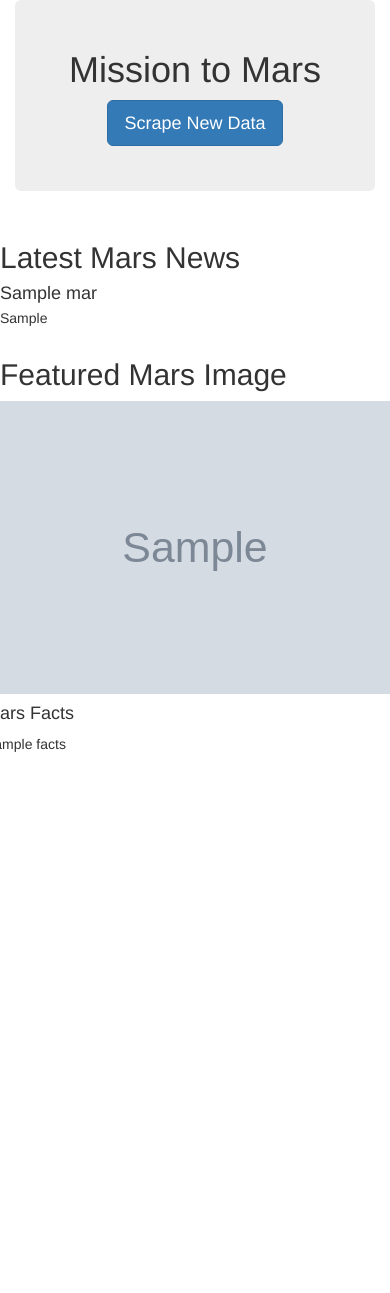
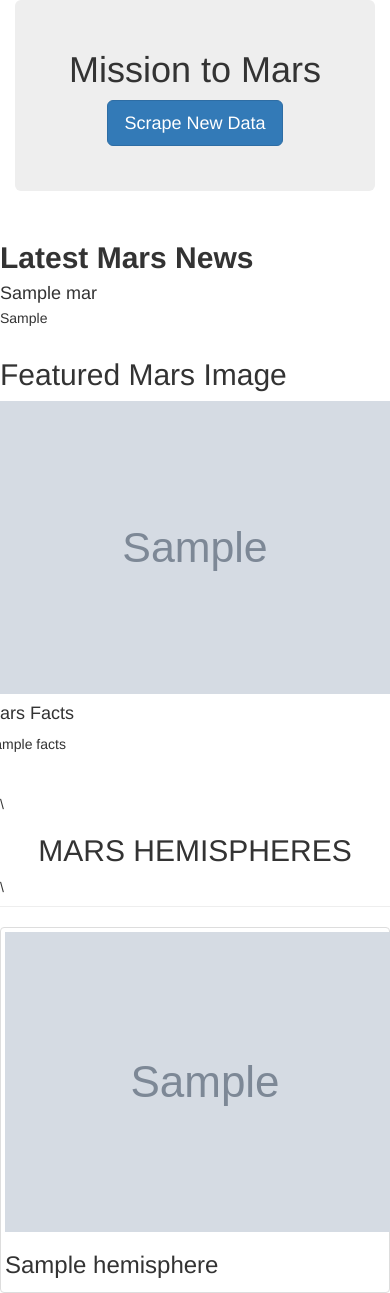
Before and after one commit to chenylk/Mission-to-Mars, a Flask app: page / in a window 390 px wide; the page is wider, and only the part inside the window is pictured. Before the commit the page ends 752 px from the top of that part, so only its background shows below. Run offline with Flask 2, Linux system fonts and the light colour scheme; grey boxes marked "Sample" are stand-in pictures; a database or web service that is not in the repository returns one stand-in record (values such as "Sample title"); some libraries are stand-ins or nearby versions.

Commit message:
final scraping code and update index html file for template(deliverables)

```diff
--- a/scraping.py
+++ b/scraping.py
@@ -21,7 +21,6 @@ def scrape_all():
     }
 
     browser.quit()
-    print(data)
     return data
 
 def mars_news(browser):
--- a/templates/index.html
+++ b/templates/index.html
@@ -1,50 +1,76 @@
 <!DOCTYPE html>
 <html lang="en">
   <head>
-        <meta charset="UTF-8">
-        <meta name="viewport" content="width=device-width, initial-scale=1.0">
+    <meta charset="UTF-8" />
+    <meta name="viewport" content="width=device-width, initial-scale=1.0" />
     <meta http-equiv="X-UA-Compatible" content="ie=edge" />
     <title>Mission to Mars</title>
-        <link rel='stylesheet' href='https://maxcdn.bootstrapcdn.com/bootstrap/3.3.7/css/bootstrap.min.css'>
+    <link
+      rel="stylesheet"
+      href="https://maxcdn.bootstrapcdn.com/bootstrap/3.3.7/css/bootstrap.min.css"
+    />
   </head>
   <body>
-        <div class='container'>
-            <div class='jumbotron text-center'>
+    <div class="container">
+      <!-- Add Jumbotron to Header -->
+      <div class="jumbotron text-center">
         <h1>Mission to Mars</h1>
-                <p><a class='btn btn-primary btn-lg' href='/scrape'
-                            role='button'>Scrape New Data</a></p>
+        <!-- Add a button to activate scraping script -->
+        <p><a class="btn btn-primary btn-lg" href="/scrape" role="button">Scrape New Data</a></p>
       </div>
-        </div>
-        <!-- Mars News-->
-        <div class='row' id='mars-news'>
-            <div class='col-md-12'>
-                <div class='media'>
-                    <div class='media-body'>
-                        <h2>Latest Mars News</h2>
-                        <h4 class='media-heading'>{{mars.news_title}}</h4>
-                        <p>{{mars.news_paragraph}}</p>
+
+      <!-- Add section for Mars News -->
+      <div class="row" id="mars-news">
+        <div class="col-xs-12.col-md-12">
+          <div class="media">
+            <div class="media-body">
+              <h2><strong>Latest Mars News</strong></h2>
+              <h4 class="media-heading">{{ mars.news_title }}</h4>
+              <p>{{ mars.news_paragraph }}</p>
             </div>
           </div>
         </div>
       </div>
 
-        <!-- Featured Image-->
-        <!-- First level-->
-        <div class='row' id='mars-featured-image'>
-            <!-- Second level-->
-            <div class='col-md-8'>
+      <!-- Section for Featured Image and Facts table -->
+      <div class="row" id="mars-featured-image">
+        <div class="col-xs-8.col-md-8">
           <h2>Featured Mars Image</h2>
-                <img src='{{mars.featured_image}}' class='img-responsive' alt='Responsive image'>
-            </div>
-            <div class='col-md-4'>
-                <!--Mars Facts-->
-                <div class='row' id='mars-facts'>
-                    <h4>Mars Facts</h4>
-                    {{mars.facts|safe}}
+
+          <!-- if images is False/None/non-existent, then default to error message -->
+          <img
+            src="{{mars.featured_image | default('static/images/error.png', true) }}"
+            class="img-responsive"
+            alt="Responsive image"
+          />
         </div>
 
+        <div class="col-xs-4.col-md-4">
+          <!-- Mars Facts -->
+          <div class="row" id="mars-facts">
+            <h4>Mars Facts</h4>
+            {{ mars.facts | safe }}
+          </div>
         </div>
       </div>
 
+      <!-- Section for Mars Hemispheres -->
+      <div class="row" id="mars-hemispheres">
+        <div class="page-header">
+          \<h2 class="text-center"><p class="text-uppercase">Mars Hemispheres</p></h2>\
+        </div>
+
+        {% for hemisphere in mars.hemispheres %}
+        <div class="col-xs-6.col-md-6">
+          <div class="img-thumbnail">
+            <img src="{{hemisphere.img_url | default('static/images/error.png', true)}}" alt="...">
+            <div class="caption">
+              <h3>{{hemisphere.title}}</h3>
+            </div>
+          </div>
+        </div>
+        {% endfor %}
+      </div>
+    </div>
   </body>
 </html>
```
Lines whose indentation alone changed are shown as unchanged.
